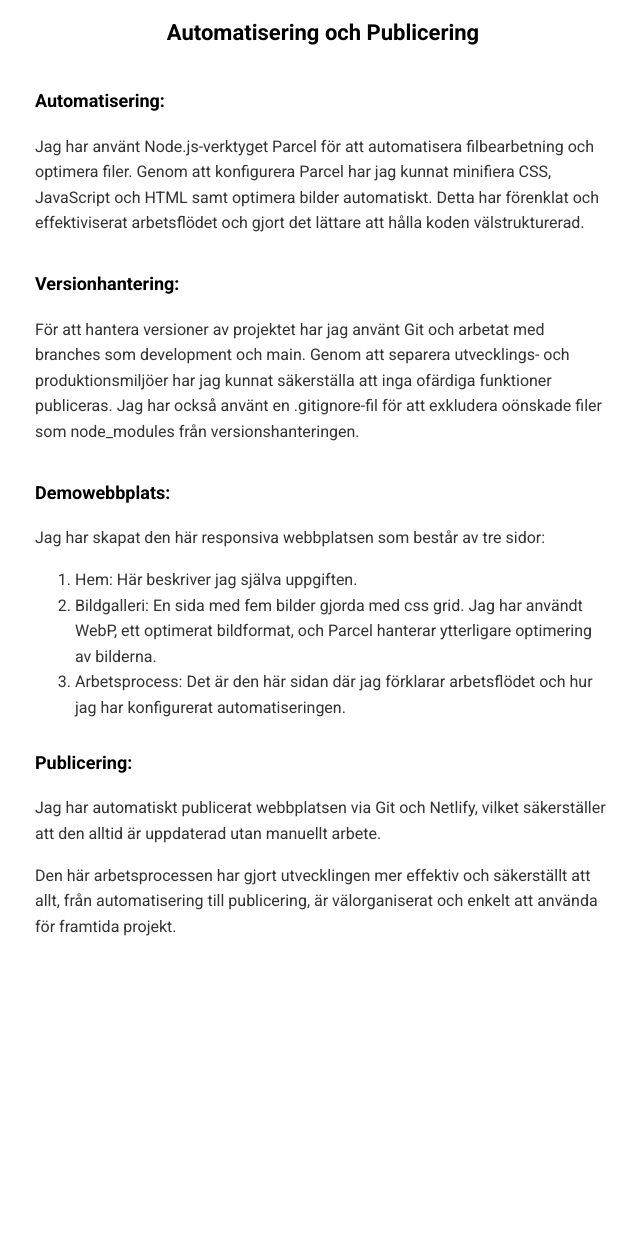
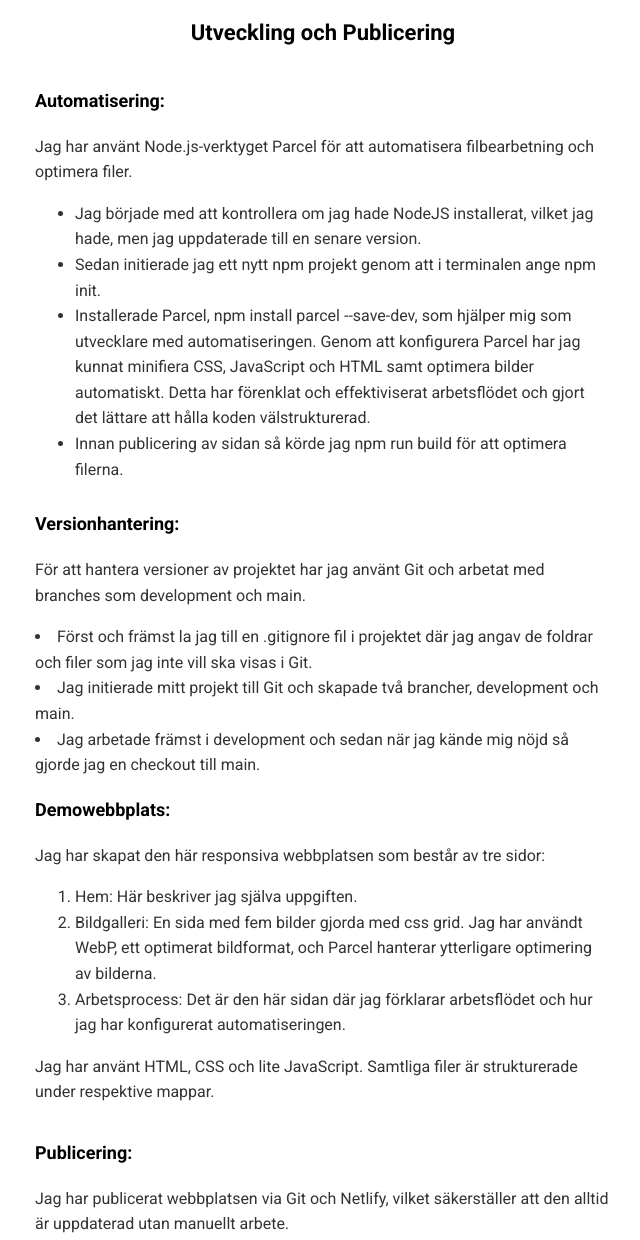
Before and after one commit to agadman/Moment1_DT211G, a website built with Parcel: page src/pages/process.html in a window 1280 px wide. Shown: the part 160-1400 px from the top of the page, without its empty margins (317-957 px from the left). Before the commit the page ends 1135 px from the top, so only its background shows below. Built offline with nearby package versions, Linux system fonts and the light colour scheme.

Commit message:
la till lite detaljer i arbetsprocess

```diff
--- a/src/js/main.js
+++ b/src/js/main.js
@@ -1,5 +1,3 @@
-console.log("Hello world!");
-
 document.addEventListener('DOMContentLoaded', () => {
     const menuToggle = document.querySelector('.menu-toggle');
     const menu = document.querySelector('.menu');
--- a/src/pages/process.html
+++ b/src/pages/process.html
@@ -28,15 +28,24 @@
     </header>
     <main class="container">
         <h1>Arbetsprocess</h1>
-        <h2>Automatisering och Publicering</h2>
+        <h2>Utveckling och Publicering</h2>
         <div class="task">
             <section class="task-section">
                 <h3>Automatisering:</h3>
-                <p>Jag har använt Node.js-verktyget Parcel för att automatisera filbearbetning och optimera filer. Genom att konfigurera Parcel har jag kunnat minifiera CSS, JavaScript och HTML samt optimera bilder automatiskt. Detta har förenklat och effektiviserat arbetsflödet och gjort det lättare att hålla koden välstrukturerad.</p>
+                <p>Jag har använt Node.js-verktyget Parcel för att automatisera filbearbetning och optimera filer.</p>
+                <ul>
+                    <li>Jag började med att kontrollera om jag hade NodeJS installerat, vilket jag hade, men jag uppdaterade till en senare version.</li>
+                    <li>Sedan initierade jag ett nytt npm projekt genom att i terminalen ange npm init.</li>
+                    <li>Installerade Parcel, npm install parcel --save-dev, som hjälper mig som utvecklare med automatiseringen. Genom att konfigurera Parcel har jag kunnat minifiera CSS, JavaScript och HTML samt optimera bilder automatiskt. Detta har förenklat och effektiviserat arbetsflödet och gjort det lättare att hålla koden välstrukturerad.</li>
+                    <li>Innan publicering av sidan så körde jag npm run build för att optimera filerna.</li>
+                </ul>
             </section>
             <section class="task-section">
                 <h3>Versionhantering:</h3>
-                <p>För att hantera versioner av projektet har jag använt Git och arbetat med branches som development och main. Genom att separera utvecklings- och produktionsmiljöer har jag kunnat säkerställa att inga ofärdiga funktioner publiceras. Jag har också använt en .gitignore-fil för att exkludera oönskade filer som node_modules från versionshanteringen.</p>
+                <p>För att hantera versioner av projektet har jag använt Git och arbetat med branches som development och main.</p>
+                <li>Först och främst la jag till en .gitignore fil i projektet där jag angav de foldrar och filer som jag inte vill ska visas i Git.</li>
+                <li>Jag initierade mitt projekt till Git och skapade två brancher, development och main.</li>
+                <li>Jag arbetade främst i development och sedan när jag kände mig nöjd så gjorde jag en checkout till main.</li>
             </section>
             <section class="task-section">
                 <h3>Demowebbplats:</h3>
@@ -46,10 +55,11 @@
                     <li>Bildgalleri: En sida med fem bilder gjorda med css grid. Jag har användt WebP, ett optimerat bildformat, och Parcel hanterar ytterligare optimering av bilderna.</li>
                     <li>Arbetsprocess: Det är den här sidan där jag förklarar arbetsflödet och hur jag har konfigurerat automatiseringen.</li>
                 </ol>
+                <p>Jag har använt HTML, CSS och lite JavaScript. Samtliga filer är strukturerade under respektive mappar.</p>
             </section>
             <section class="task-section">
                 <h3>Publicering:</h3>
-                <p>Jag har automatiskt publicerat webbplatsen via Git och Netlify, vilket säkerställer att den alltid är uppdaterad utan manuellt arbete.</p>
+                <p>Jag har publicerat webbplatsen via Git och Netlify, vilket säkerställer att den alltid är uppdaterad utan manuellt arbete.</p>
                 <p>Den här arbetsprocessen har gjort utvecklingen mer effektiv och säkerställt att allt, från automatisering till publicering, är välorganiserat och enkelt att använda för framtida projekt.</p>
             </section>
         </div>
```
